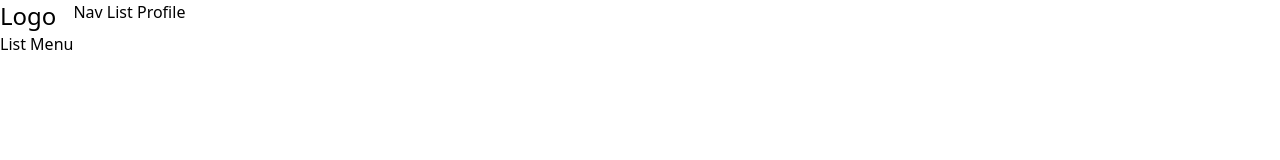
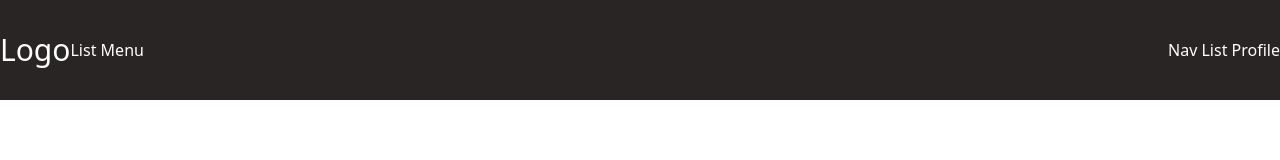
Before and after one commit to longnq264/template_learn, a website: page index.html in a window 1280 px wide. Drawn offline with Linux system fonts and the light colour scheme.

Commit message:
update base

```diff
--- a/index.html
+++ b/index.html
@@ -4,14 +4,18 @@
     <meta charset="UTF-8" />
     <meta name="viewport" content="width=device-width, initial-scale=1.0" />
     <title>Document</title>
-    <link rel="stylesheet" href="/public/styles.css" />
+    <link rel="stylesheet" href="public/styles.css" />
   </head>
   <body>
-    <header id="header-site">
-      <div class="wrapper flex">
-        <section class="head-right">
+    <header
+      id="header-site"
+      class="fixed top-0 left-0 w-full bg-stone-800 text-white"
+    >
+      <div class="wrapper container mx-auto py-8">
+        <div class="flex justify-between items-center">
+          <section class="head-right flex items-center">
             <div class="logo-layout">
-            <h1 class="text-2xl">Logo</h1>
+              <h1 class="text-3xl">Logo</h1>
             </div>
             <div class="nav-menu">
               <h2>List Menu</h2>
@@ -19,8 +23,9 @@
           </section>
           <section class="head-left">Nav List Profile</section>
         </div>
+      </div>
     </header>
     <div id="root"></div>
-    <script type="module" src="./src/index.js"></script>
+    <script type="module" src="./src/main.js"></script>
   </body>
 </html>
--- a/package.json
+++ b/package.json
@@ -7,9 +7,9 @@
   "scripts": {
     "test": "test",
     "start": "live-server index.html",
-    "server": "json-server --watch db.json --port 3000",
-    "tailwind": "tailwind build -i src/styles.css -o public/styles.css --watch",
-    "dev": "concurrently \"npm run start\" \"npm run server\" \"npm run tailwind\" "
+    "server": "json-server db.json --port 8000",
+    "tailwind": "npx tailwindcss -i src/styles.css -o public/styles.css --watch",
+    "dev": "concurrently \"npm run server\" \"npm run tailwind\" "
   },
   "repository": {
     "type": "git",
--- a/tailwind.config.js
+++ b/tailwind.config.js
@@ -1,6 +1,6 @@
-/** @type {import('tailwindcss').Config} */
+// /** @type {import('tailwindcss').Config} */
 export default {
-  content: ["./src/**/*.{html,js}", "index.html"],
+  content: ["./src/**/*.{html,js}", "./index.html"],
   theme: {
     extend: {},
   },
```
Also changed, not shown: public/styles.css. Lines whose indentation alone changed are shown as unchanged.
